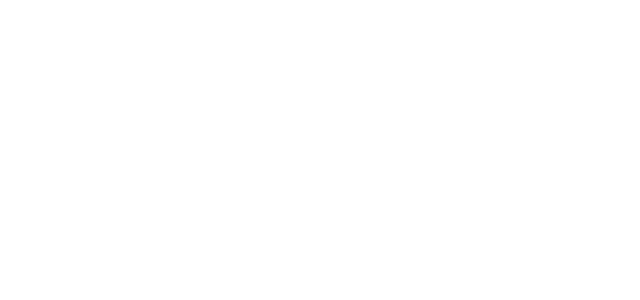
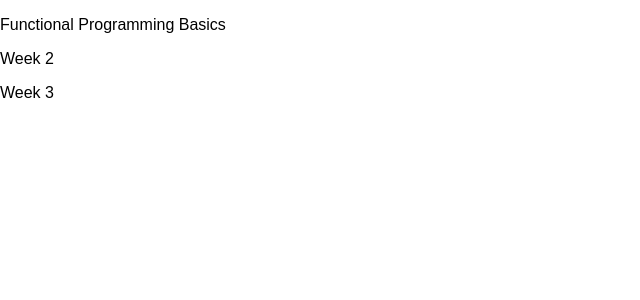
Before and after one commit to achorbinski/Bookmark-Manager, a React (Create React App) app: page / in a window 1280 px wide. Shown: the top 300 px of the page, without its empty margins (0-640 px from the left). Built offline with nearby package versions, Linux system fonts and the light colour scheme.

Commit message:
connected subject.js to app.js for rendering each subject in <p>

```diff
--- a/src/App.js
+++ b/src/App.js
@@ -1,5 +1,5 @@
 import React, { Component } from 'react';
-import logo from './logo.svg';
+import Subject from './Components/Subject';
 import './App.css';
 
 class App extends Component {
@@ -48,9 +48,9 @@
   render() {
     return (
       <div>
-        {this.state.resources.map((resource) => {
-          return <a href = {resource.url}>{resource.title}</a>;
-        })}
+        <Subject subject={this.state.resources[0].subject}/>
+        <Subject subject={this.state.resources[1].subject}/>
+        <Subject subject={this.state.resources[2].subject}/>
       </div>
     );
   }
--- /dev/null
+++ b/src/Components/Subject.js
@@ -0,0 +1,15 @@
+import React, { Component } from 'react';
+
+export default class Subject extends Component {
+  constructor(props) {
+    super(props)
+  }
+
+  // event handlers
+
+  render() {
+    return(
+      <p>{this.props.subject}</p>
+    )
+  }
+}
```
Also changed, not shown: 1 other file (tests, documents, lock files or other folders).
